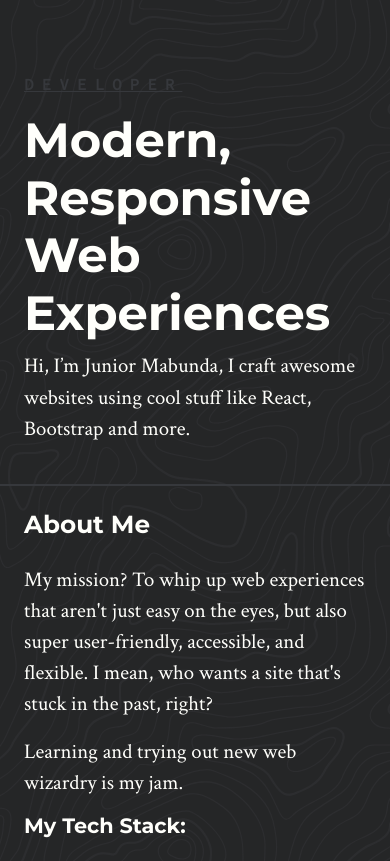
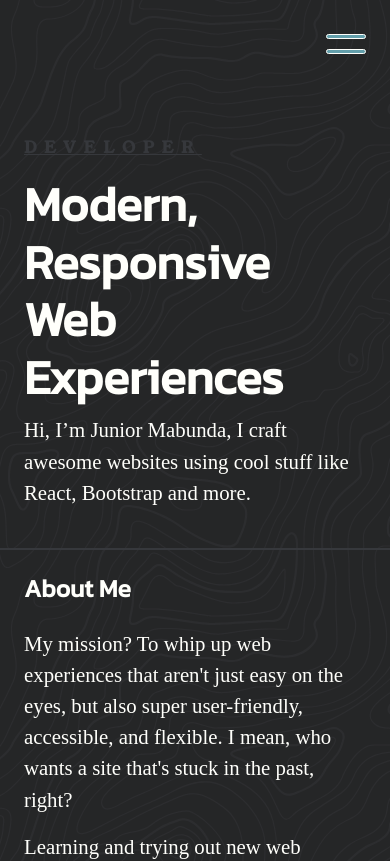
Before and after one commit to ejmabunda/ejmabunda.github.io, a React (Vite) app: page / in a window 390 px wide. Shown: the top 861 px of the page. Built offline with nearby package versions, Linux system fonts and the light colour scheme.

Commit message:
Add navigation

```diff
--- a/index.html
+++ b/index.html
@@ -8,7 +8,7 @@
     <link rel="preconnect" href="https://fonts.googleapis.com" />
     <link rel="preconnect" href="https://fonts.gstatic.com" crossorigin />
     <link
-      href="https://fonts.googleapis.com/css2?family=Crimson+Text&family=Montserrat:wght@400;700;800&family=Source+Code+Pro&family=Young+Serif&display=swap"
+      href="https://fonts.googleapis.com/css2?family=Crimson+Text&family=DM+Sans:opsz,wght@9..40,300&family=Kanit&family=Montserrat:wght@400;700;800&family=Source+Code+Pro&family=Young+Serif&family=Zilla+Slab:wght@300&display=swap"
       rel="stylesheet"
     />
     <title>Junior | Developer Portfolio</title>
--- a/package.json
+++ b/package.json
@@ -16,6 +16,7 @@
     "font-awesome": "^4.7.0",
     "fortawesome": "^0.0.1-security",
     "react": "^18.2.0",
+    "react-bootstrap": "^2.9.1",
     "react-dom": "^18.2.0",
     "react-fontawesome": "^1.7.1"
   },
--- a/src/components/Header.tsx
+++ b/src/components/Header.tsx
@@ -1,8 +1,42 @@
+import { useState } from "react";
+
 function Header() {
+  const [menuVisible, setMenuVisible] = useState(false);
+
+  function toggleMenu() {
+    setMenuVisible(!menuVisible);
+  }
+
   return (
     <>
-      <header id="main-header" className="p-4 mt-5">
-        <p>DEVELOPER</p>
+      <header id="main-header" className="p-4">
+        <nav className="">
+          <div
+            id="menu-toggle"
+            className="d-flex flex-column justify-content-evenly p-0 mb-4"
+            onClick={toggleMenu}
+          >
+            <div className="bar"></div>
+            <div className="bar"></div>
+          </div>
+
+          <div className="clr"></div>
+
+          <div id="menu" className={`container ${menuVisible ? "open" : ""}`}>
+            <div className="row">
+              <a href="#about" className="col-md-3">
+                About
+              </a>
+              <a href="#about" className="col-md-3">
+                Projects
+              </a>
+              <a href="#about" className="col-md-3">
+                Contact
+              </a>
+            </div>
+          </div>
+        </nav>
+        <p className="mt-5">DEVELOPER</p>
         <h1 id="title">Modern, Responsive Web Experiences</h1>
         <p id="subtitle">
           Hi, I’m Junior Mabunda, I craft awesome websites using cool stuff like
```
Also changed, not shown: src/styles/App.css, 1 other file (tests, documents, lock files or other folders).
